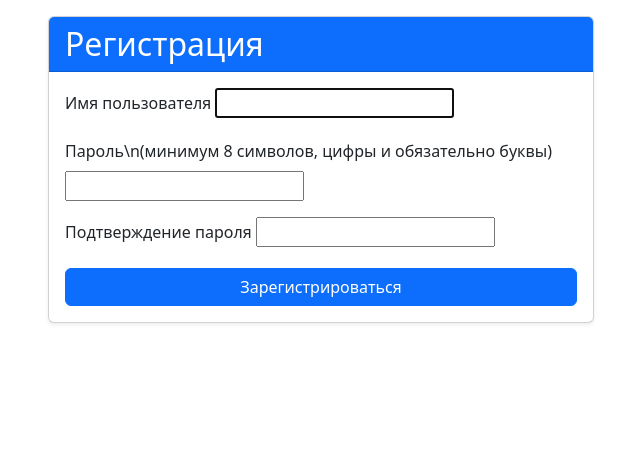
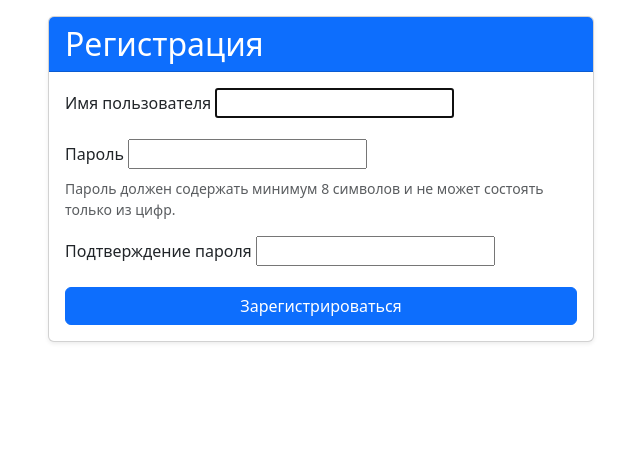
Before and after one commit to 0-Forester-0/chinese, a Django app: page /register/ in a window 1280 px wide. Shown: the part 56-516 px from the top of the page, without its empty margins (319-959 px from the left). Run offline with Django 3.2, Linux system fonts and the light colour scheme.

Commit message:
Update register.html

```diff
--- a/templates/register.html
+++ b/templates/register.html
@@ -15,8 +15,11 @@
                             {{ form.username }}
                         </div>
                         <div class="mb-3">
-                            <label for="{{ form.password1.id_for_label }}" class="form-label">Пароль\n(минимум 8 символов, цифры и обязательно буквы)</label>
+                            <label for="{{ form.password1.id_for_label }}" class="form-label">Пароль</label>
                             {{ form.password1 }}
+                            <div class="form-text text-muted">
+                                Пароль должен содержать минимум 8 символов и не может состоять только из цифр.
+                            </div>
                         </div>
                         <div class="mb-3">
                             <label for="{{ form.password2.id_for_label }}" class="form-label">Подтверждение пароля</label>
```
